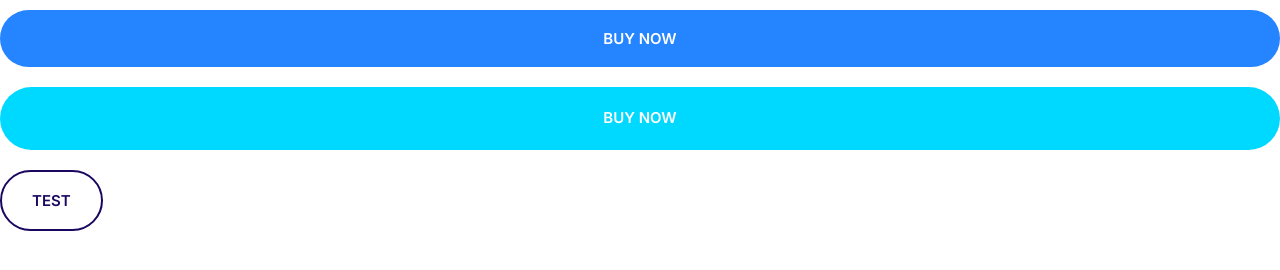
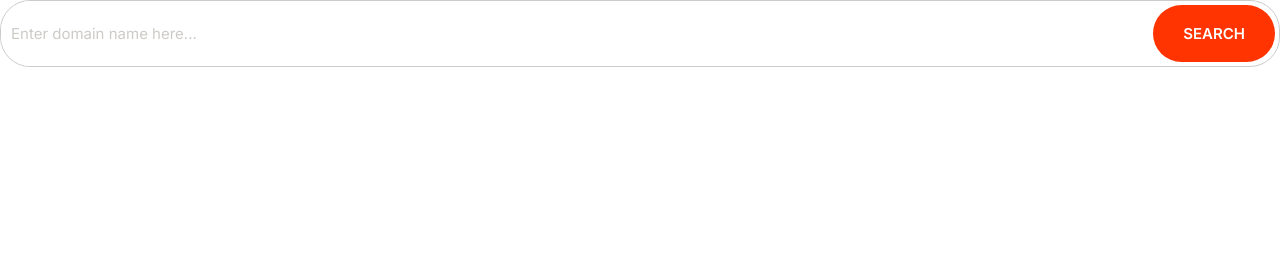
Before and after one commit to FER4S/Moshify, a plain HTML site: page index.html in a window 1280 px wide. Drawn offline with Linux system fonts and the light colour scheme.

Commit message:
Build Inputs.

```diff
--- a/css/styles.css
+++ b/css/styles.css
@@ -4,6 +4,8 @@
   --accent-color: #ff3400;
   --headings-color: #1b0760;
   --body-color: #918ca4;
+  --border-color: #ccc;
+  --border-radius: 30px;
 }
 
 *,
@@ -232,3 +234,37 @@ a {
     font-size: 1.5rem;
   }
 }
+
+/* Inputs */
+
+.input {
+  border-radius: var(--border-radius);
+  border: 1px solid var(--border-color);
+  color: var(--headings-color);
+  font-size: 2rem;
+  outline: 0;
+  padding: 1.5rem 3.5rem;
+}
+
+::placeholder {
+  color: #cdcbc7;
+}
+
+.input-group {
+  border: 1px solid var(--border-color);
+  border-radius: var(--border-radius);
+  display: flex;
+}
+.input-group .input {
+  border: 0;
+  flex-grow: 1;
+  padding: 1.5rem 1rem;
+}
+.input-group .btn {
+  margin: 4px;
+}
+@media screen and (min-width: 1024px) {
+  .input {
+    font-size: 1.5rem;
+  }
+}
--- a/index.html
+++ b/index.html
@@ -13,8 +13,13 @@
     <link rel="stylesheet" href="css/styles.css" />
   </head>
   <body>
-    <button class="btn btn--primary btn--block">Buy Now</button>
-    <a href="#" class="btn btn--secondary btn--block">Buy Now</a>
-    <button class="btn btn--outline">Test</button>
+    <div class="input-group">
+      <input
+        type="text"
+        class="input"
+        placeholder="Enter domain name here..."
+      />
+      <button class="btn btn--accent">Search</button>
+    </div>
   </body>
 </html>
```
Also changed, not shown: components/inputs.html (added, +6 -0 lines).
